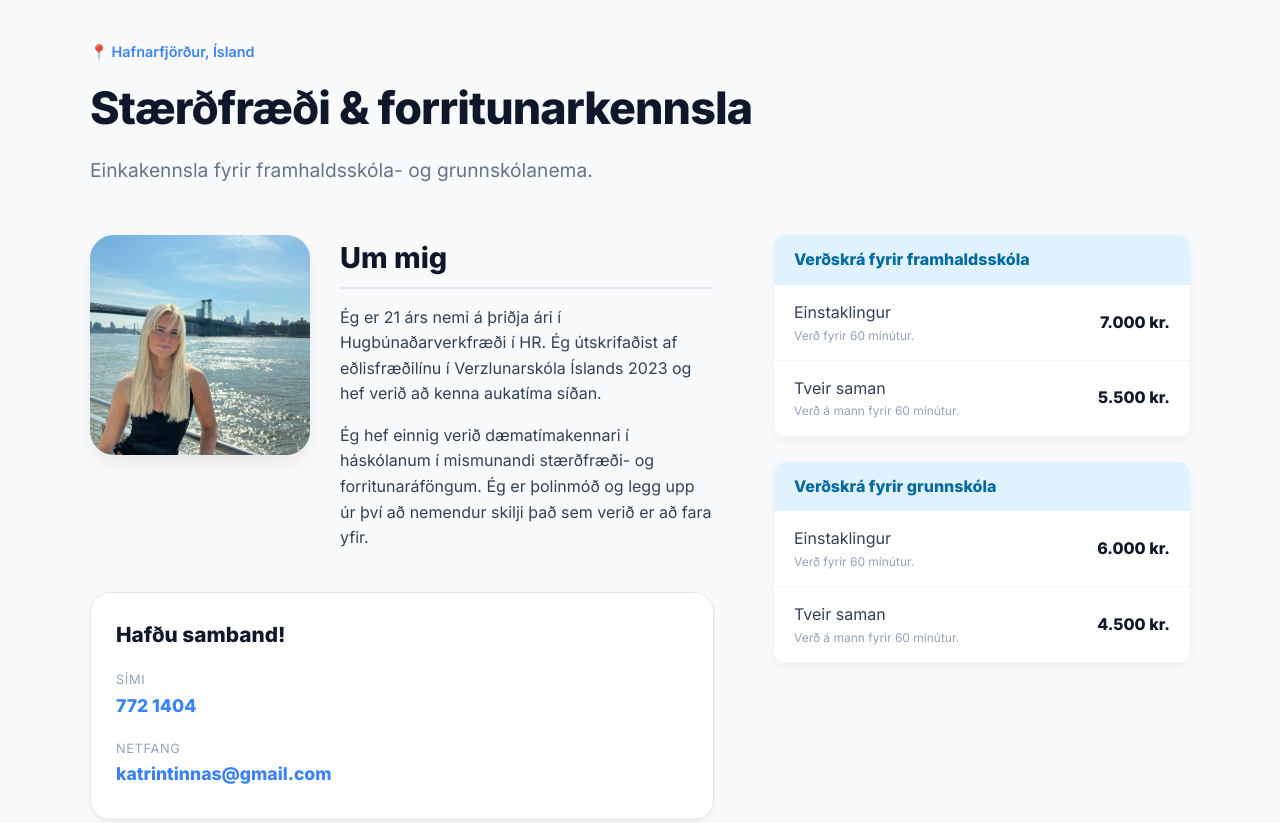
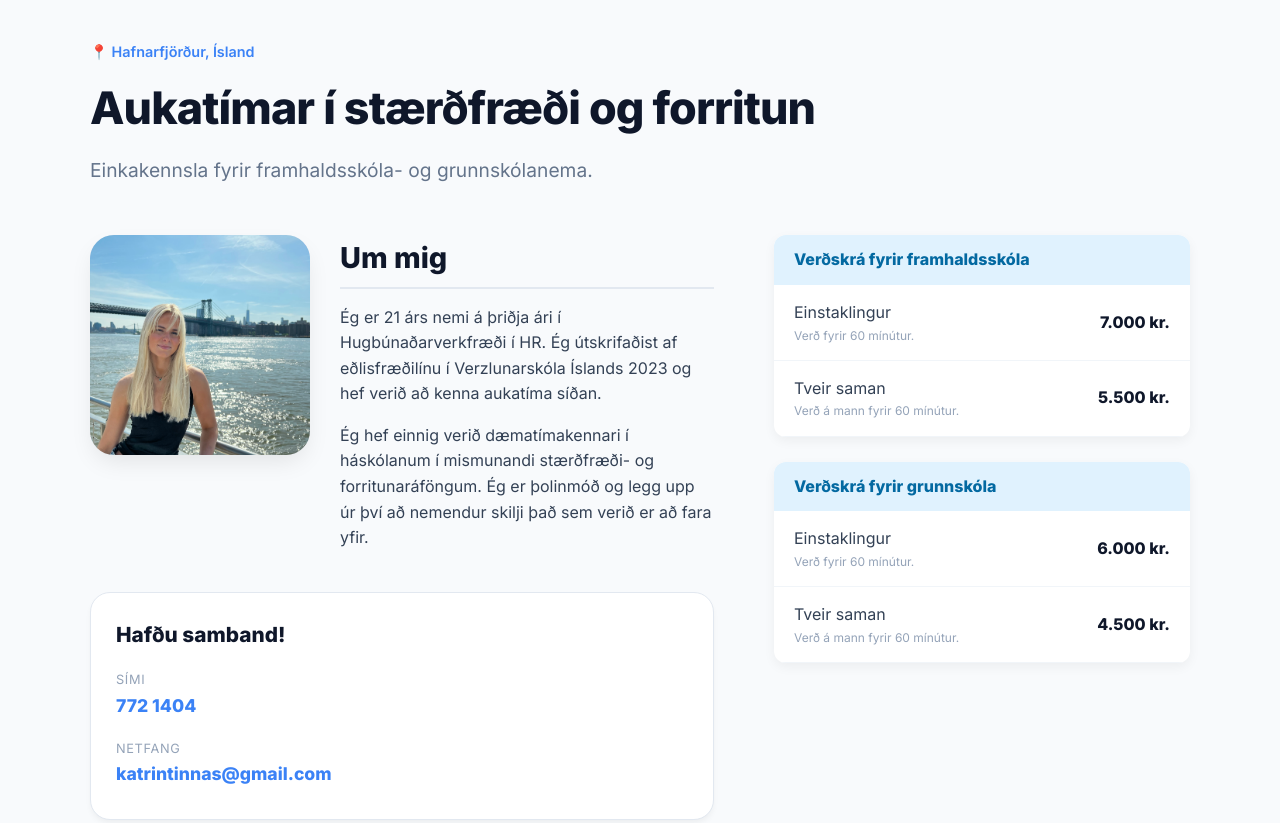
Before and after one commit to KatrinTinna/aukatimi, a plain HTML site: page index.html in a window 1280 px wide. Shown: the top 823 px of the page. Drawn offline with Linux system fonts and the light colour scheme.

Commit message:
small changes for seo

```diff
--- a/index.html
+++ b/index.html
@@ -120,7 +120,7 @@
 <div class="container">
     <header class="hero">
         <div class="location-tag">📍 Hafnarfjörður, Ísland</div>
-        <h1>Stærðfræði & forritunarkennsla</h1>
+        <h1>Aukatímar í stærðfræði og forritun</h1>
         <p class="subtitle">Einkakennsla fyrir framhaldsskóla- og grunnskólanema.</p>
     </header>
 
```
